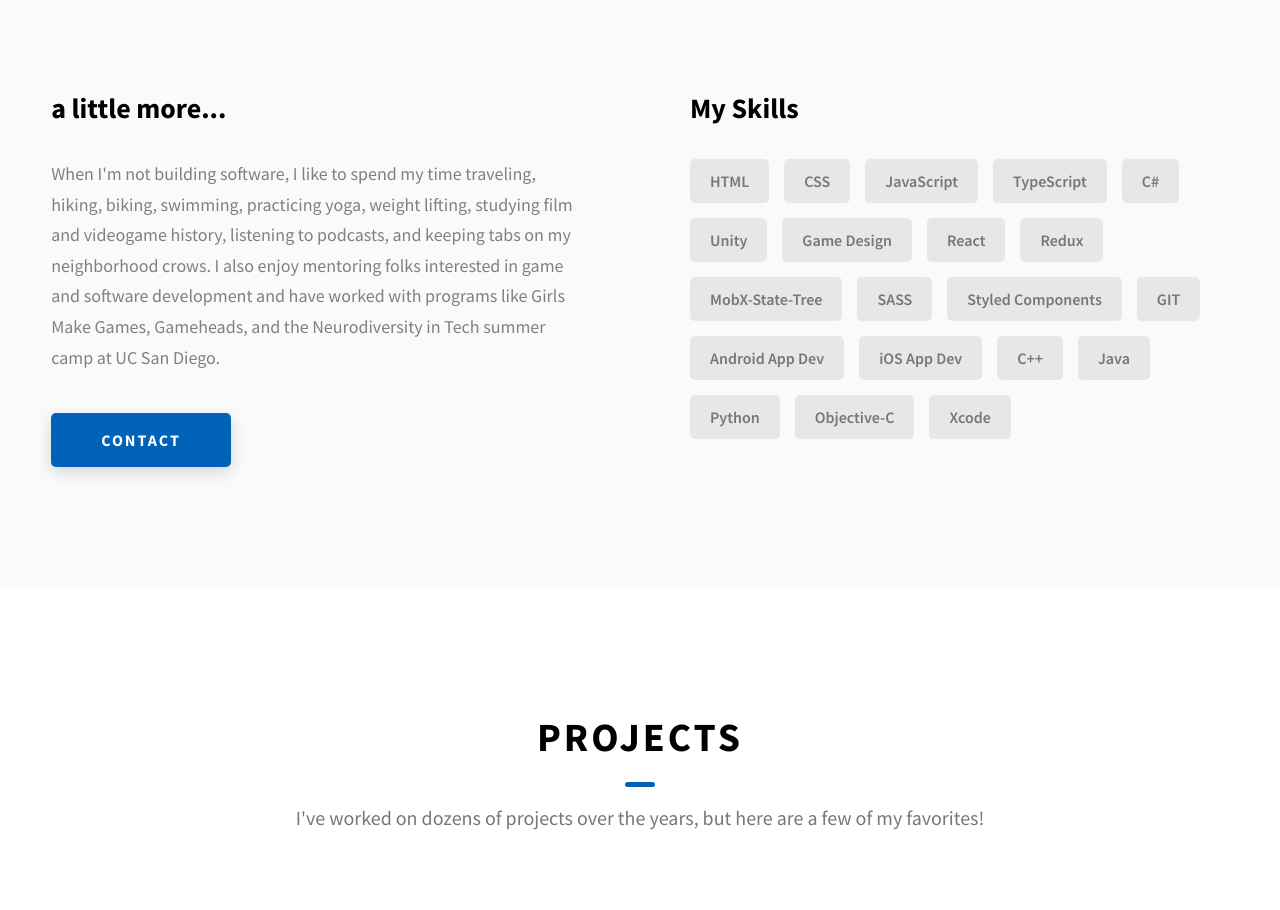
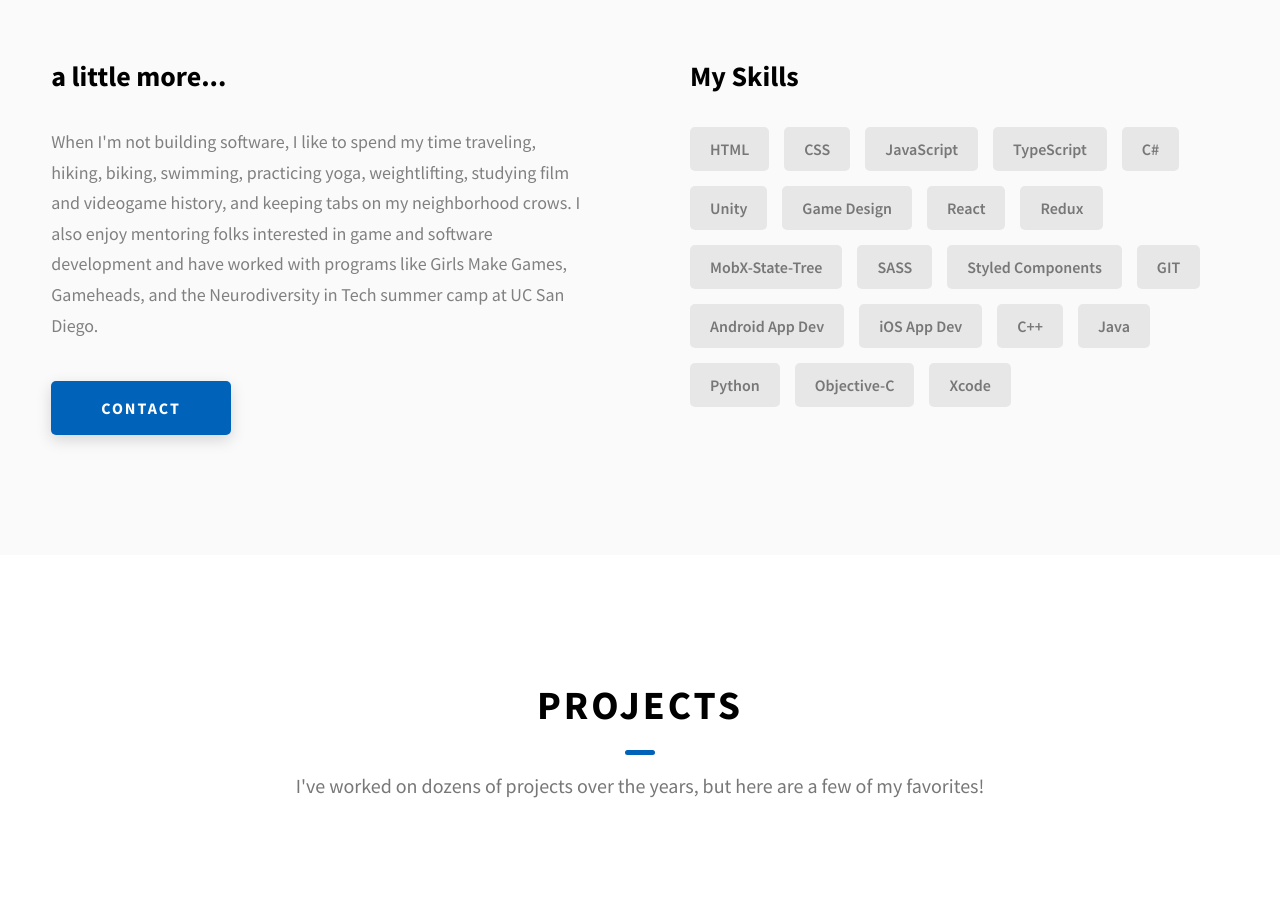
Before and after one commit to mklewandowski/portfolio, a website: page index.html in a window 1280 px wide. Shown: the part 1402-2312 px from the top of the page. Drawn offline with Linux system fonts and the light colour scheme.

Commit message:
more text tweaks

```diff
--- a/index.html
+++ b/index.html
@@ -157,7 +157,7 @@
             I worked on over a dozen science education projects at the <a href="https://concord.org/">Concord Consortium</a> including digital simulations used in standardized
             tests in the state of Massachusetts.
             I'm currently working on a NASA-funded AR solar system walk, building
-            radio education applications, and creating a voxel adventure game that teaches about corn genetics.
+            radio education applications, and creating a voxel adventure game.
             When time permits, I also create small, quirky games that I release on <a href="https://therealmattkain.itch.io/">itch.io</a>.
           </span>
         </h2>
@@ -166,8 +166,8 @@
             <h3 class="about__content-title">a little more...</h3>
             <div class="about__content-details">
               <p class="about__content-details-para">
-                When I'm not building software, I like to spend my time traveling, hiking, biking, swimming, practicing yoga, weight lifting, studying film and videogame history,
-                listening to podcasts, and keeping tabs on my neighborhood crows. I also enjoy mentoring folks interested in game and software development and have worked with programs like Girls Make Games,
+                When I'm not building software, I like to spend my time traveling, hiking, biking, swimming, practicing yoga, weightlifting, studying film and videogame history,
+                and keeping tabs on my neighborhood crows. I also enjoy mentoring folks interested in game and software development and have worked with programs like Girls Make Games,
                 Gameheads, and the Neurodiversity in Tech summer camp at UC San Diego.
               </p>
             </div>
```
